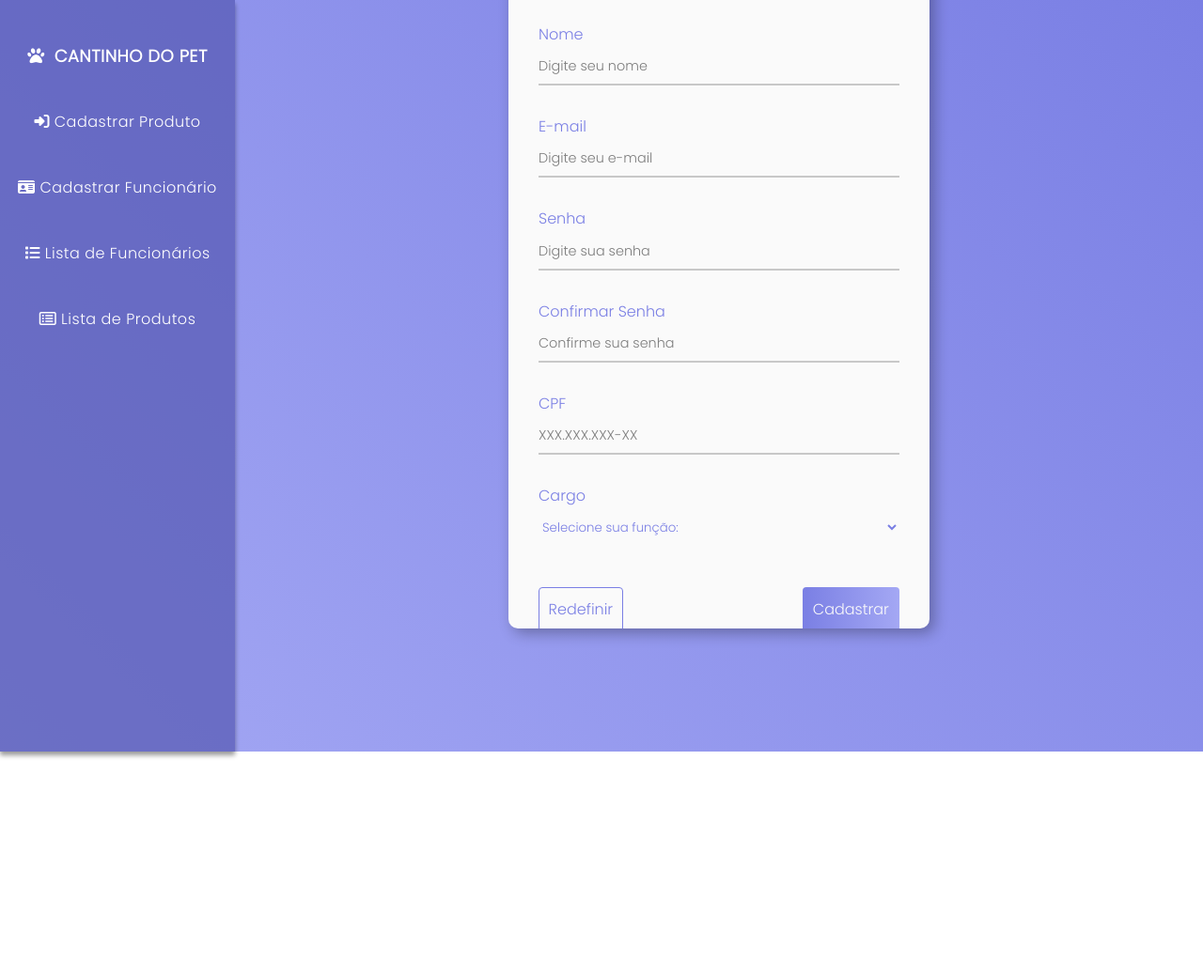
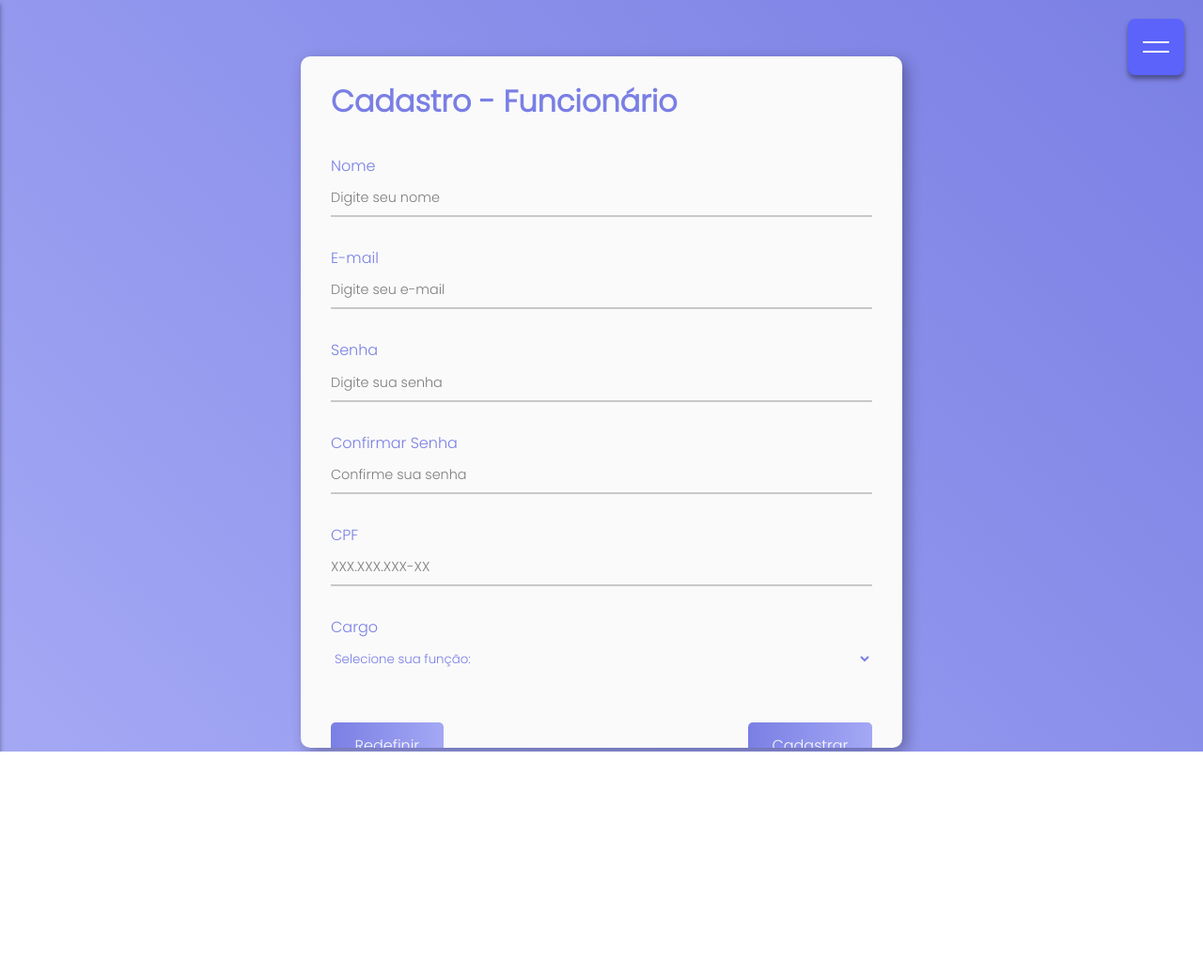
Before and after one commit to BlackBoltEdu/BlueCode, a PHP site: page /assets/view/cadastro_fun.php in a window 1280 px wide. Shown: the top 1040 px of the page at 94% size. After the commit the page ends 800 px from the top, so only its background shows below. Run offline with PHP 8.4, Linux system fonts and the light colour scheme; some libraries are stand-ins or nearby versions.

Commit message:
New Sidebar

```diff
--- a/assets/css/style_funcionario.css
+++ b/assets/css/style_funcionario.css
@@ -12,11 +12,8 @@
 body{
     background: linear-gradient(45deg,#a4a8f4, #7a7fe4);
     background-repeat: no-repeat;
-    max-height: 100vh;
-    max-width: 100vw;
-    overflow: hidden;
+    height: 100vh;
 }
-
 
 /*COMEÇO DO FORMULÁRIO*/
 .center{
@@ -29,18 +26,18 @@ body{
     background: #fafafa;
     min-width: 35vw;
     max-height: 92vh;
-    padding: 1.5rem;
-    padding-right: 2rem;
-    padding-left: 2rem;
+
+
+    padding: 1.5rem 2rem;
+    margin: 7.5vh 0vh 0vh 0vh;
+
+    /* Estlizando a box */
     box-shadow: 5px 5px 15px rgba(0, 0, 0, 0.3);            /*FORMATAÇÃO DO CONTAINER || POSIÇÕES*/
     border-radius: 10px;
     overflow: hidden;
-    position: relative;
-    bottom: 867px;
-    left: 125px;
 }
 
-main h2{
+main h1{
     font-weight: 600;
     margin-bottom: 2rem;                /*FORMATAÇÃO DO TITULO H2*/
     color: #7a7fe4;
@@ -117,40 +114,41 @@ form .input-field{
     padding-top: -50px;
 }
 
+/* FORMATAÇÃO E EFEITOS DO BOTÃO CADASTRAR */
 .botao{
     margin-top: 2rem;
-    padding: 0.7rem;
-    background: linear-gradient(to left, #a4a8f4, #7a7fe4);      /*FORMATAÇÃO E EFEITOS DO BOTÃO CADASTRAR*/
+    padding: 0.9vw 2vw;
+    background: linear-gradient(to left, #a4a8f4, #7a7fe4);
     cursor: pointer;
     color: #fafafa;
     font-size: 1rem;
     transition: all 0.3s ease;
     font-weight: 300;
-    border-radius: 4px;
 }
 
+/* EFEITO HOVER DO BOTÃO DE CADASTRO */
 .botao:hover{
     color: #fafafa;
-    background: linear-gradient(to right, #a4a8f4, #7a7fe4);   /*EFEITO HOVER DO BOTÃO DE CADASTRO*/
+    background: linear-gradient(to right, #a4a8f4, #7a7fe4);
 }
 
+/* FORMATAÇÃO E EFEITOS DO BOTÃO REDEFINIR */
 .reset {
     margin-top: 2rem;
-    padding: 0.6rem;
-    background: #fafafa;
-    cursor: pointer;                           /*FORMATAÇÃO E EFEITOS DO BOTÃO REDEFINIR*/
-    color: #7a7fe4;
+    padding: 0.9vw 2vw;
+    background: linear-gradient(to left, #a4a8f4,#7a7fe4);
+    cursor: pointer;
+    color: #fafafa;
     font-size: 1rem;
     font-weight: 300;
-    transition: all 0.3s;
-    border: solid 1px #7a7fe4;
-    border-radius: 4px;
+    transition: all 0.4s;
 }
 
+/* EFEITO HOVER DO BOTÃO DE REDEFINIR */
 .reset:hover{
-    color: #fafafa;
-    background: linear-gradient(to left, #a4a8f4,#7a7fe4);  /*EFEITO HOVER DO BOTÃO DE REDEFINIR*/
-    border: none;
+    color: #7a7fe4;
+    background: #fafafa;
+    box-shadow: 0 0 0.40em currentColor;
 }
 
 select{
@@ -165,9 +163,70 @@ select option{
     color: #fafafa;         /*ESTILIZAÇÃO DAS OPÇÕES DO CAMPO DE CARGO*/
     font-weight: 300;
 }
-/* FIM DO FORMULÁRIO*/
 
+@media only  screen and (max-width: 2000px){
 
+    .botoes{
+        bottom: 0vh;
+    }
+
+    .container{
+        bottom: 95vh;
+        left: 7vw;
+        min-height: 75vh;
+    }
+
+    .reset, .botao{
+        padding: 0.9vw 2vw;
+        border-radius: 5px;
+    }
+}
+
+@media only  screen and (max-width: 1500px){
+
+    .botoes{
+        bottom: 0vh;
+    }
+
+    .reset {
+        margin-top: 1rem;
+    }
+
+    .botao{
+        margin-top: 1rem;
+    }
+
+    .container{
+        bottom: 95vh;
+        left: 125px;
+        min-height: 75vh;
+        min-width: 50vw;
+    }
+}
+
+@media only  screen and (max-width: 950px){
+
+    .botoes{
+        bottom: 10px;
+        display: flex;
+        flex-direction: column-reverse;
+    }
+
+    .reset {
+        margin-top: 1rem;
+    }
+
+    .botao{
+        margin-top: 1rem;
+    }
+
+    .container{
+        bottom: 95vh;
+        left: 125px;
+        min-height: 75vh;
+        min-width: 50vw;
+    }
+}
 
 /*COMEÇO DA SIDEBAR*/
  .teste{
@@ -236,13 +295,18 @@ select option{
 /*FIM DA SIDE BAR*/
 
 .content-table{
-    position: relative;
-    bottom: 90vh;
-    left: 27vw;
     border-collapse: collapse;
+
+    width: 60vw;
+    margin: 20vh 0px 0px 18vw;
+
+
     font-size: 1rem;
-    width: 60vw;
     border-radius: 15px 15px 0 0;
+    overflow: hidden;
+}
+
+.t2{
     overflow: hidden;
 }
 
@@ -281,3 +345,83 @@ a.delete{
     background-color: rgba(0, 0, 0, 0.9);
     border-radius: 5px;
 }
+
+#toggle{
+    position: fixed;
+    top: 20px;
+    right: 20px;
+    width: 60px;
+    height: 60px;
+    background: #5b63fa;
+    cursor: pointer;
+    display: flex;
+    justify-content: center;
+    align-items: center;
+    border-radius: 8px;
+    box-shadow:0px 4px 5px rgba(0, 0, 0, 0.4);
+}
+
+#toggle::before{
+    content: '';
+    position: absolute;
+    width: 28px;
+    height: 2px;
+    background: #fff;
+    transform: translateY(-5px);
+    transition: 0.2s;
+}
+
+#toggle::after{
+    content: '';
+    position: absolute;
+    width: 28px;
+    height: 2px;
+    background: #fff;
+    transform: translateY(5px);
+    transition: 0.2s;
+}
+
+#toggle.active::before{
+    transform: translateY(0px) rotate(45deg);
+}
+#toggle.active::after{
+    transform: translateY(0px) rotate(-45deg);
+}
+
+#sidebar{
+    position: fixed;
+    top: 0;
+    left: -250px;
+    width: 250px;
+    height: 100vh;
+    transition: 0.5s;
+}
+#sidebar.active{
+    left: 0px;
+}
+
+#sidebar ul{
+    position: relative;
+    margin-top: 50px;
+}
+
+#sidebar ul li {
+    list-style: none;
+    display: inline-block;
+    width: 100%;
+    padding: 10px 40px;
+    cursor: pointer;
+}
+
+#sidebar ul li:hover{
+    background: #322341;
+
+}
+
+#sidebar ul li a{
+    text-decoration: none;
+    color: #fff;
+    font-size: 1.2em;
+    letter-spacing: 2px;
+
+}
--- a/assets/javascript/sidebar.js
+++ b/assets/javascript/sidebar.js
@@ -6,6 +6,21 @@ for(var i = 0; i <= links.length; i++)
 function addClass(id){
    setTimeout(function(){
       if(id > 0) links[id-1].classList.remove('hover');
-         links[id].classList.add();
-   }, id*750)
+   },
+   id*750);
 }
+
+const toggle = document.getElementById('toggle');
+const sidebar = document.getElementById('sidebar');
+
+document.onclick = function(e){
+    if(e.target.id !== 'sidebar' && e.target.id !== 'toggle'){
+        toggle.classList.remove('active');
+        sidebar.classList.remove('active');
+    }
+}
+
+toggle.onclick = function(){
+    toggle.classList.toggle('active');
+    sidebar.classList.toggle('active');
+};
--- a/assets/view/cadastro_fun.php
+++ b/assets/view/cadastro_fun.php
@@ -18,7 +18,7 @@
 
     <div class="center">
         <main class="container">
-            <h2>Cadastro - Funcionário</h2>
+            <h1>Cadastro - Funcionário</h1>
             <form action="../php/castrato_fun.php" method="post">
                 <!--Nome-->
                 <div class="input-field">
@@ -80,7 +80,5 @@
         </main>
     </div>
     <script src="https://kit.fontawesome.com/d7ba26eefd.js" crossorigin="anonymous"></script>
-    <script src="../javascript/sidebar.js"></script>
-    <script src="../javascript/validacao_cpf.js"></script>
 </body>
 </html>
--- a/assets/view/cadastro_prod.php
+++ b/assets/view/cadastro_prod.php
@@ -6,7 +6,7 @@
     <meta http-equiv="X-UA-Compatible" content="IE=edge">
     <meta name="viewport" content="width=device-width, initial-scale=1.0">
     <title>Cadastrar - Produto</title>
-    <link rel="stylesheet" href="../css/style_prod.css"/>
+    <link rel="stylesheet" href="../css/style_funcionario.css"/>
     <link rel="stylesheet" href="https://cdnjs.cloudflare.com/ajax/libs/font-awesome/4.7.0/css/font-awesome.css"
         integrity="sha512-5A8nwdMOWrSz20fDsjczgUidUBR8liPYU+WymTZP1lmY9G6Oc7HlZv156XqnsgNUzTyMefFTcsFH/tnJE/+xBg=="
         crossorigin="anonymous" referrerpolicy="no-referrer" />
@@ -65,7 +65,6 @@
         </main>
     </div>
     <script src="https://kit.fontawesome.com/d7ba26eefd.js" crossorigin="anonymous"></script>
-    <script src="../javascript/sidebar.js"></script>
 </body>
 
 </html>
--- a/assets/view/sidebar.html
+++ b/assets/view/sidebar.html
@@ -1,3 +1,5 @@
+<div id="toggle"></div>
+<div id="sidebar">
     <header>
         <nav class="container-side">
             <div class="link" id="pet">
@@ -49,3 +51,5 @@
             </div>
         </nav>
     </header>
+</div>
+<script src="../javascript/sidebar.js"></script>
```
Also changed, not shown: assets/css/style_prod.css (+111 -25 lines), assets/view/listaFunc.php (+5 -5 lines). Lines whose indentation alone changed are shown as unchanged.
